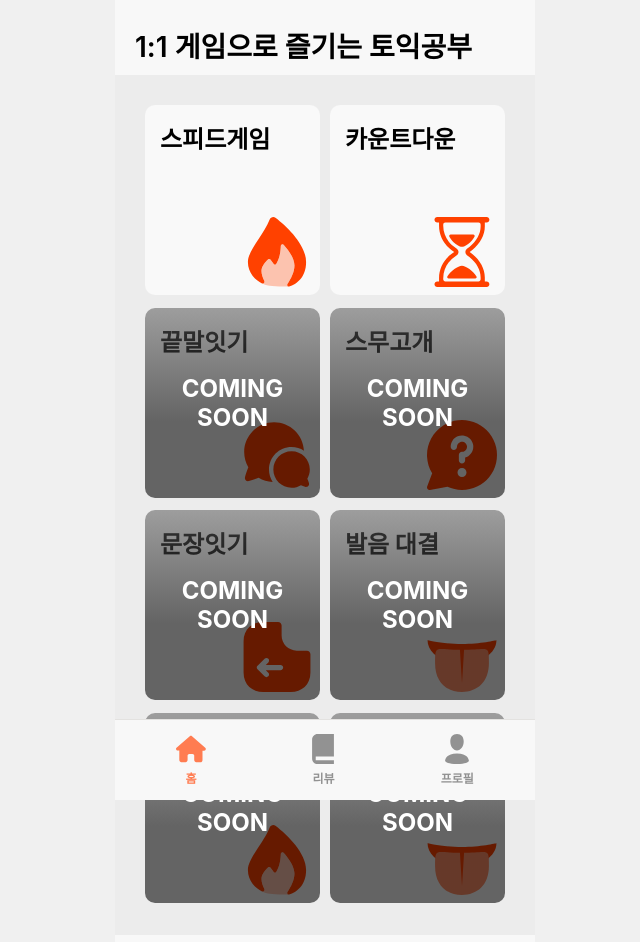
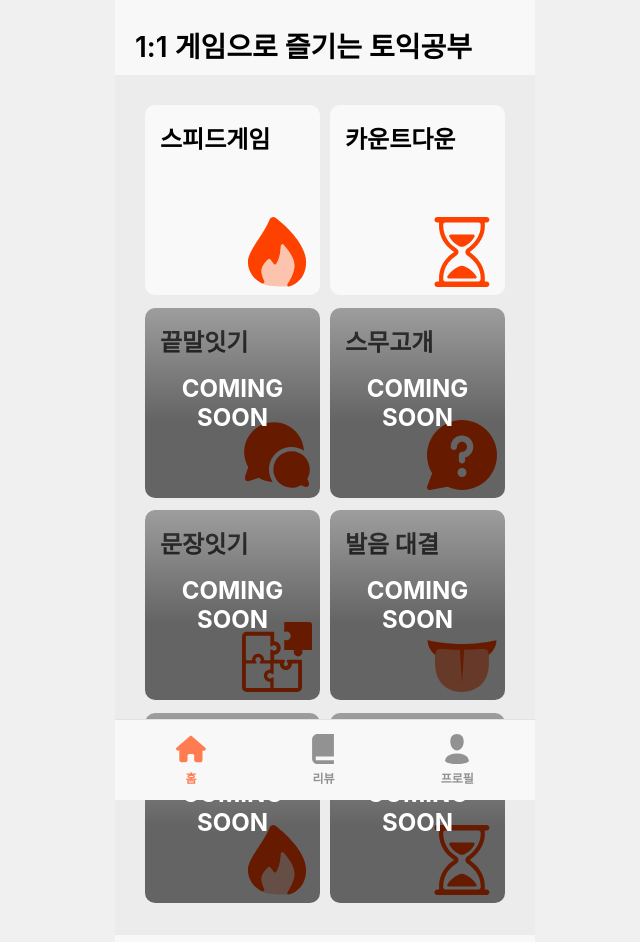
Before and after one commit to mslee300/jammini, a React (Vite) app in the folder frontend/: page /dashboard in a window 1280 px wide. Shown: the top 942 px of the page, without its empty margins (315-955 px from the left). Built offline with nearby package versions, Linux system fonts and the light colour scheme; a web font is replaced by a local one.

Commit message:
change dashboard icons again

```diff
--- a/frontend/src/pages/Dashboard.jsx
+++ b/frontend/src/pages/Dashboard.jsx
@@ -92,7 +92,7 @@
 
         <NavLink to="/" className="game-card coming-soon">
           <p>동/반의어 대결</p>
-          <img src={MicrophoneIcon} alt="Link icon" />
+          <img src={TimerIcon} alt="Link icon" />
           <div className="coming-soon-overlay">
             COMING
             <br />
```
Also changed, not shown: frontend/src/assets/img/wordcollab-balloon.svg.
